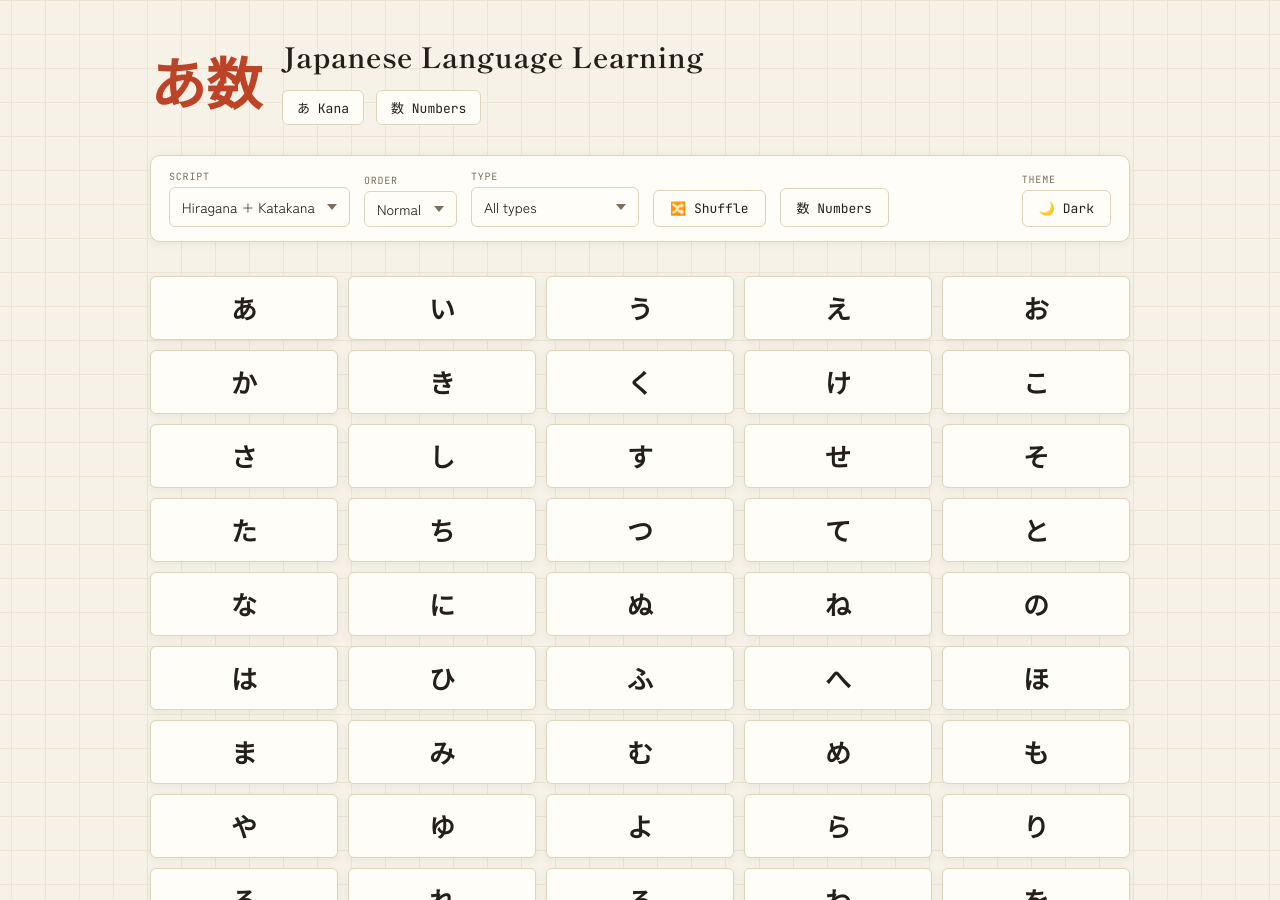
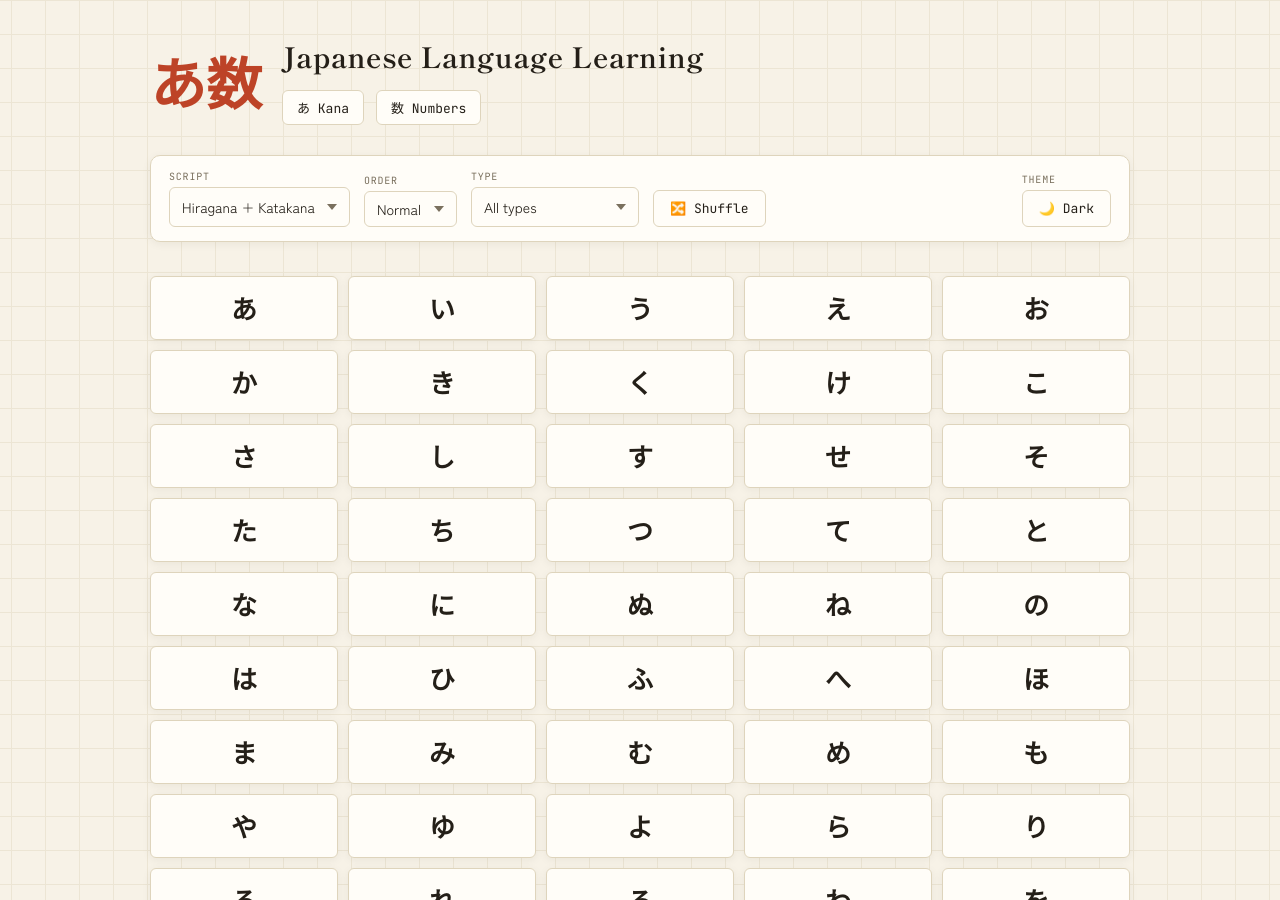
Before and after one commit to najmul-hasan-nirob/japanese-flashcards, a Jekyll site: the page built from index.html, in a window 1280 px wide and 900 px high. Built offline with Jekyll 4.4.1, drawn with Linux system fonts in a browser that asks for light colours.

Commit message:
Update index.html

```diff
--- a/index.html
+++ b/index.html
@@ -39,8 +39,6 @@ js: /js/home.js
         <button id="shuffleBtn" class="shuffle-btn" type="button">🔀 Shuffle</button>
     </div>
 
-    <a class="nav-btn" href="/japanese-lang/numbers-flash-cards.html">数 Numbers</a>
-
   <div class="field field-theme">
   <label>Theme</label>
     <button id="theme">🌙 Dark</button>
```
